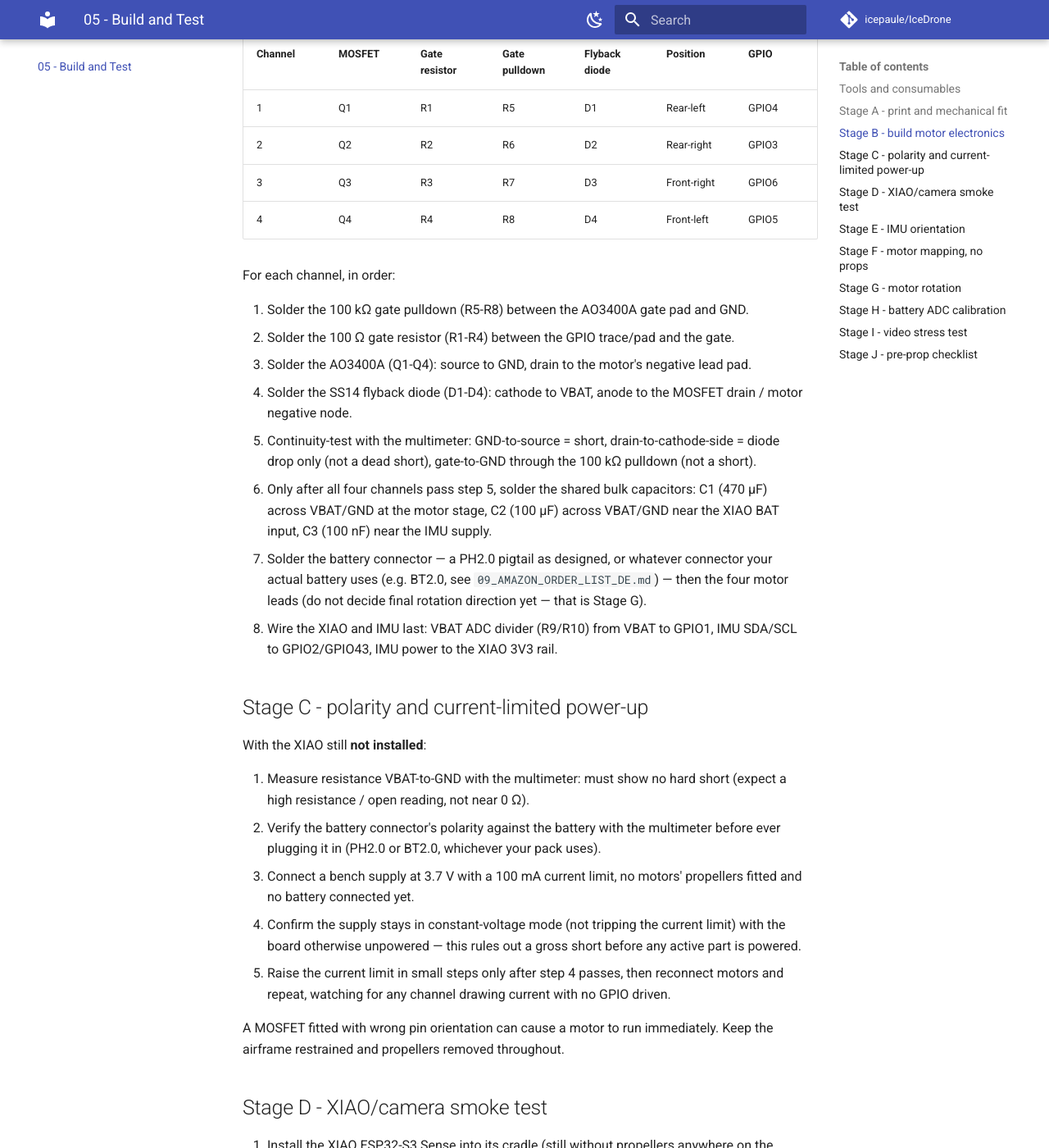
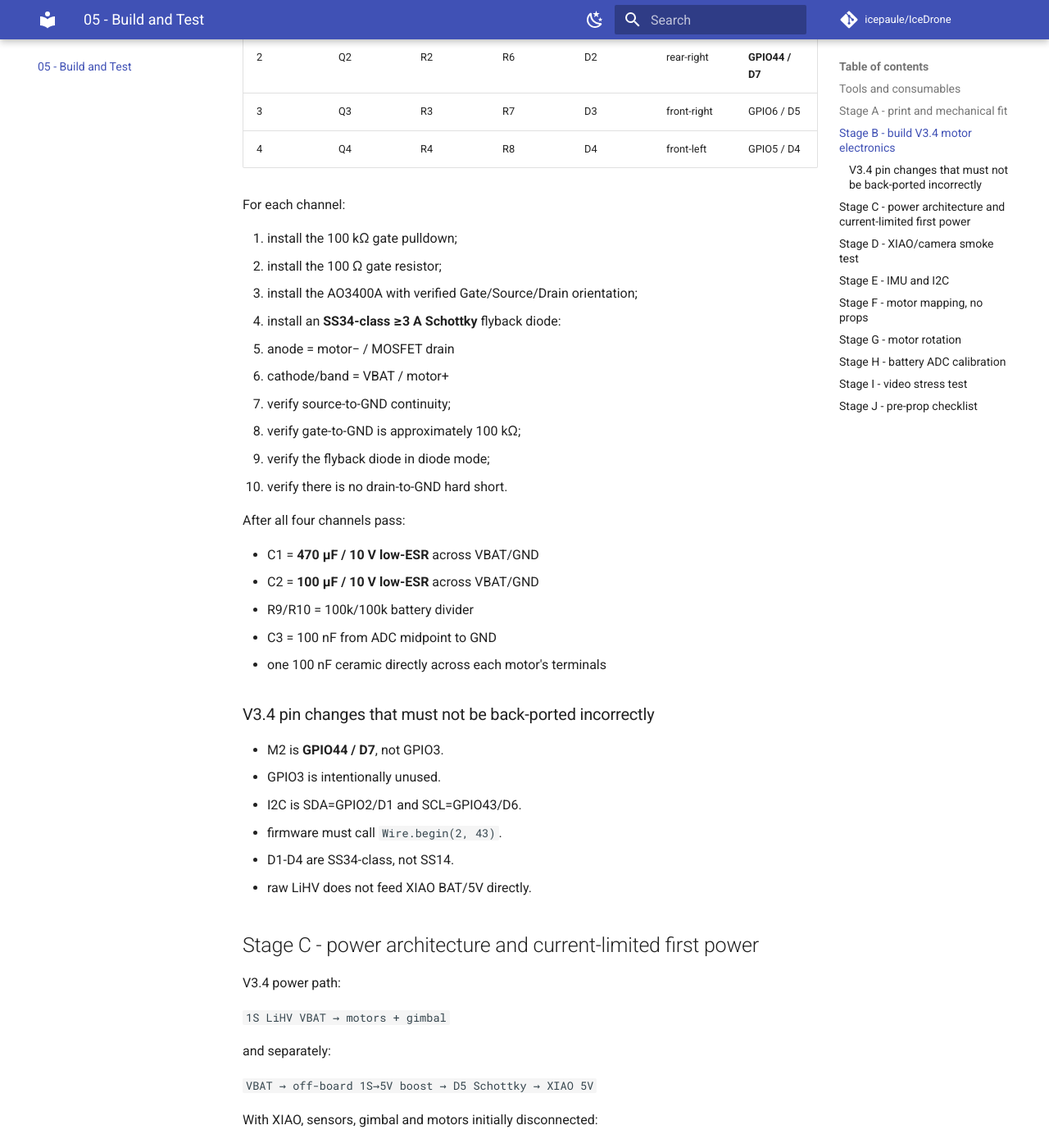
Before and after one commit to icepaule/IceDrone, an MkDocs documentation site: the page built from docs/05_BUILD_AND_TEST.md, in a window 1280 px wide and 1400 px high, scrolled down 2774 px. Shown: the whole window at 82% size. Built offline with MkDocs 1.6.1 and Material for MkDocs 9.7.7, drawn with Linux system fonts in a browser that asks for light colours; comment, search, counter and statistics services are not loaded; some of the changed text lies outside the part shown.

Commit message:
docs: update build and test flow for V3.4

````diff
--- a/docs/05_BUILD_AND_TEST.md
+++ b/docs/05_BUILD_AND_TEST.md
@@ -2,11 +2,15 @@
 
 # 05 - Build and Test
 
-Step-by-step assembly and bring-up, from printed parts to a prop-off validated airframe. Follow the stages in order — each one gates the next.
+Step-by-step assembly and bring-up for IceDrone V3.4. Follow the stages in order; each stage gates the next.
+
+For the 70×30 mm perfboard prototype, use the detailed hole-by-hole guide:
+
+**[10 - Perfboard V3.4 soldering and bring-up](10_PERFBOARD_V34_SOLDERING_DE.md)**
 
 ```mermaid
 flowchart TD
-    A["Stage A: print & mechanical fit"] --> B["Stage B: motor electronics"]
+    A["Stage A: print & mechanical fit"] --> B["Stage B: V3.4 motor electronics"]
     B --> C["Stage C: polarity & current-limited power-up"]
     C --> D["Stage D: XIAO/camera smoke test"]
     D --> E["Stage E: IMU orientation"]
@@ -20,140 +24,204 @@
 
 ## Tools and consumables
 
-- Soldering iron + fine tip, thin solder, flux
-- Multimeter (continuity + DC voltage)
-- Bench power supply with adjustable current limit (or a current-limited USB source as a fallback for Stage C)
-- Small Phillips/hex driver for M2 hardware
-- Wire strippers for 26-30 AWG
-- Isopropyl alcohol + brush/lint-free wipes (flux cleanup)
-- Heat-shrink tubing, small assortment
-- USB-C cable (data-capable, for XIAO flashing/serial)
-- 3D printer with PETG and TPU 95A loaded (see `docs/03_MECHANICAL.md` for slicer settings)
-- A permanent marker or wire labels
+- soldering iron + fine/chisel tip
+- thin electronics solder + flux
+- hot air optional for SMD work
+- multimeter with continuity, resistance, diode and DC-voltage modes
+- bench power supply with adjustable current limit strongly recommended
+- SOT-23 adapter boards or material for very short dead-bug wiring
+- 0.6–0.8 mm tinned copper wire for VBAT/GND rails
+- 28–30 AWG insulated wire for signals
+- 22–24 AWG or otherwise suitably rated wire for battery/motor current
+- isopropyl alcohol + brush/lint-free wipes
+- heat-shrink tubing
+- USB-C data cable
+- permanent marker / wire labels
 
 ## Stage A - print and mechanical fit
 
-1. Slice and print `cad/stl/frame_v1.stl` in PETG (settings in `docs/03_MECHANICAL.md`). If your printer is not dimensionally calibrated, first print a small motor-cup test coupon (see "Tolerance checks" in `docs/03_MECHANICAL.md`) rather than committing to the full frame.
-2. Slice and print `cad/stl/camera_cradle_15deg.stl` in TPU 95A and `cad/stl/battery_cradle_650.stl` in PETG or TPU.
-3. Optionally print 4x `cad/stl/prop_guard_corner.stl` if you plan low-energy indoor testing.
-4. Test-fit all four 8520 motors into the frame's motor cups, one at a time. The motor should press in firmly without cracking the cup. Do not glue yet.
-5. Verify each motor's shaft is 1.0 mm (per `docs/01_BOM.md` — 0.8 mm shafts will not take the specified propellers).
-6. Test-fit one propeller on one motor only, for bore fit, then remove it again. No propellers may remain fitted beyond this point until Stage J is complete.
-7. Fit the camera cradle and battery cradle onto the frame's M2 mounting pattern with M2 hardware, finger-tight. Do not permanently glue any part yet — you will still need access for wiring and the CG check in `docs/03_MECHANICAL.md`.
+1. Print the current Airframe V2 parts from `cad/airframe_v2/`.
+2. Test-fit all four 8520 motors before wiring.
+3. Verify each motor shaft is 1.0 mm.
+4. Test-fit one propeller for bore fit, then remove it again.
+5. Fit XIAO/camera and battery holders but keep the electronics accessible.
+6. Do not fit propellers again until Stage J is complete.
 
-## Stage B - build motor electronics
+## Stage B - build V3.4 motor electronics
 
-Work one motor channel at a time and continuity-test each channel against [`hardware/motor_stage_netlist.csv`](../hardware/motor_stage_netlist.csv) before moving to the next. The four channels are electrically identical; only the GPIO and physical position differ (cross-reference [`hardware/pinmap.csv`](../hardware/pinmap.csv)):
+Use [`hardware/motor_stage_netlist.csv`](../hardware/motor_stage_netlist.csv), [`hardware/pinmap.csv`](../hardware/pinmap.csv) and, for perfboard, [`hardware/perfboard_v34_netlist.csv`](../hardware/perfboard_v34_netlist.csv).
 
 | Channel | MOSFET | Gate resistor | Gate pulldown | Flyback diode | Position | GPIO |
 |---|---|---|---|---|---|---|
-| 1 | Q1 | R1 | R5 | D1 | Rear-left | GPIO4 |
-| 2 | Q2 | R2 | R6 | D2 | Rear-right | GPIO3 |
-| 3 | Q3 | R3 | R7 | D3 | Front-right | GPIO6 |
-| 4 | Q4 | R4 | R8 | D4 | Front-left | GPIO5 |
+| 1 | Q1 | R1 | R5 | D1 | rear-left | GPIO4 / D3 |
+| 2 | Q2 | R2 | R6 | D2 | rear-right | **GPIO44 / D7** |
+| 3 | Q3 | R3 | R7 | D3 | front-right | GPIO6 / D5 |
+| 4 | Q4 | R4 | R8 | D4 | front-left | GPIO5 / D4 |
 
-For each channel, in order:
+For each channel:
 
-1. Solder the 100 kΩ gate pulldown (R5-R8) between the AO3400A gate pad and GND.
-2. Solder the 100 Ω gate resistor (R1-R4) between the GPIO trace/pad and the gate.
-3. Solder the AO3400A (Q1-Q4): source to GND, drain to the motor's negative lead pad.
-4. Solder the SS14 flyback diode (D1-D4): cathode to VBAT, anode to the MOSFET drain / motor negative node.
-5. Continuity-test with the multimeter: GND-to-source = short, drain-to-cathode-side = diode drop only (not a dead short), gate-to-GND through the 100 kΩ pulldown (not a short).
-6. Only after all four channels pass step 5, solder the shared bulk capacitors: C1 (470 µF) across VBAT/GND at the motor stage, C2 (100 µF) across VBAT/GND near the XIAO BAT input, C3 (100 nF) near the IMU supply.
-7. Solder the battery connector — a PH2.0 pigtail as designed, or whatever connector your actual battery uses (e.g. BT2.0, see `09_AMAZON_ORDER_LIST_DE.md`) — then the four motor leads (do not decide final rotation direction yet — that is Stage G).
-8. Wire the XIAO and IMU last: VBAT ADC divider (R9/R10) from VBAT to GPIO1, IMU SDA/SCL to GPIO2/GPIO43, IMU power to the XIAO 3V3 rail.
+1. install the 100 kΩ gate pulldown;
+2. install the 100 Ω gate resistor;
+3. install the AO3400A with verified Gate/Source/Drain orientation;
+4. install an **SS34-class ≥3 A Schottky** flyback diode:
+   - anode = motor− / MOSFET drain
+   - cathode/band = VBAT / motor+
+5. verify source-to-GND continuity;
+6. verify gate-to-GND is approximately 100 kΩ;
+7. verify the flyback diode in diode mode;
+8. verify there is no drain-to-GND hard short.
 
-## Stage C - polarity and current-limited power-up
+After all four channels pass:
 
-With the XIAO still **not installed**:
+- C1 = **470 µF / 10 V low-ESR** across VBAT/GND
+- C2 = **100 µF / 10 V low-ESR** across VBAT/GND
+- R9/R10 = 100k/100k battery divider
+- C3 = 100 nF from ADC midpoint to GND
+- one 100 nF ceramic directly across each motor's terminals
 
-1. Measure resistance VBAT-to-GND with the multimeter: must show no hard short (expect a high resistance / open reading, not near 0 Ω).
-2. Verify the battery connector's polarity against the battery with the multimeter before ever plugging it in (PH2.0 or BT2.0, whichever your pack uses).
-3. Connect a bench supply at 3.7 V with a 100 mA current limit, no motors' propellers fitted and no battery connected yet.
-4. Confirm the supply stays in constant-voltage mode (not tripping the current limit) with the board otherwise unpowered — this rules out a gross short before any active part is powered.
-5. Raise the current limit in small steps only after step 4 passes, then reconnect motors and repeat, watching for any channel drawing current with no GPIO driven.
+### V3.4 pin changes that must not be back-ported incorrectly
 
-A MOSFET fitted with wrong pin orientation can cause a motor to run immediately. Keep the airframe restrained and propellers removed throughout.
+- M2 is **GPIO44 / D7**, not GPIO3.
+- GPIO3 is intentionally unused.
+- I2C is SDA=GPIO2/D1 and SCL=GPIO43/D6.
+- firmware must call `Wire.begin(2, 43)`.
+- D1-D4 are SS34-class, not SS14.
+- raw LiHV does not feed XIAO BAT/5V directly.
+
+## Stage C - power architecture and current-limited first power
+
+V3.4 power path:
+
+`1S LiHV VBAT → motors + gimbal`
+
+and separately:
+
+`VBAT → off-board 1S→5V boost → D5 Schottky → XIAO 5V`
+
+With XIAO, sensors, gimbal and motors initially disconnected:
+
+1. measure VBAT-to-GND: no hard short;
+2. verify battery polarity;
+3. verify D5 orientation;
+4. verify there is no direct VBAT→XIAO_5V continuity;
+5. if available, apply about 3.7 V from a bench supply with a low initial current limit (for example 100 mA);
+6. if the supply immediately current-limits, disconnect and troubleshoot;
+7. connect the boost module and measure its regulated output before connecting the XIAO;
+8. only then connect the XIAO 5V/GND path.
+
+Keep the airframe restrained and propellers removed.
 
 ## Stage D - XIAO/camera smoke test
 
-1. Install the XIAO ESP32-S3 Sense into its cradle (still without propellers anywhere on the airframe).
-2. Flash `firmware/bench_test/main.cpp` with PlatformIO (see `docs/04_FIRMWARE.md`) and power the board over USB only (battery disconnected).
-3. Open the serial monitor at 115200 baud and confirm:
-   - the startup banner and "PROPS MUST BE REMOVED" message appear;
-   - `Camera: OK` is printed;
-   - sending `c` repeatedly returns a plausible JPEG byte count each time without a reset;
-   - the camera ribbon and antenna remain physically secure while doing this.
-4. Disconnect USB, connect the battery, and repeat step 3 on battery power.
+1. With battery power disconnected, connect XIAO over USB.
+2. Flash `firmware/bench_test/main.cpp`.
+3. Open the serial monitor at 115200 baud.
+4. Confirm the startup banner appears.
+5. Confirm the camera initializes.
+6. Capture repeated JPEG frames and verify there are no resets.
+7. Only after USB testing passes, test the previously verified boosted 5-V supply.
 
-> Verified 2026-09-06 on a physical XIAO ESP32-S3 Sense over USB power (battery/motors/IMU not yet installed): step 3 passed after two firmware fixes documented in `firmware/bench_test/`. See [08 - Troubleshooting](08_TROUBLESHOOTING.md#camera-initializes-but-every-captured-frame-is-null) if `c` returns a frame count once and then NULL/resets.
+The bench-test firmware uses the V3.4 motor map `{GPIO4, GPIO44, GPIO6, GPIO5}`.
 
-For an optional pre-Open32Drone check, `firmware/camera_wifi_test/` streams the camera live over your existing Wi-Fi LAN (STA mode, not the drone's own AP) so you can view it from a browser before wiring the flight firmware's video path. It is diagnostic-only and is never flashed for actual flight.
+## Stage E - IMU and I2C
 
-## Stage E - IMU orientation
+The GY-91 must be mounted rigidly.
 
-The IMU must be mounted rigidly and flat before this stage.
+V3.4 I2C:
 
-1. With the frame stationary on a level surface, send `i` repeatedly in the bench-test serial monitor and confirm gyro values settle near zero.
-2. Confirm the reported acceleration magnitude is close to 1 g while stationary.
-3. Tilt the frame roll-right and confirm the roll axis sign matches what your firmware/mixer expects; repeat nose-down for pitch.
-4. If a sign is wrong, fix it in software orientation/axis remap or physically re-seat the IMU — never compensate an axis sign error by swapping motor channels later.
+- SDA = GPIO2 / D1
+- SCL = GPIO43 / D6
+
+The firmware must explicitly call:
+
+```cpp
+Wire.begin(2, 43);
+```
+
+Check:
+
+1. stationary gyro settles close to zero after calibration;
+2. acceleration magnitude is near 1 g while stationary;
+3. roll and pitch signs match the expected frame orientation.
+
+Do not correct wrong IMU axis signs by swapping random motor channels.
 
 ## Stage F - motor mapping, no props
 
-Propellers remain off for this entire stage.
+Propellers remain removed.
 
-1. In the bench-test serial monitor, send `0`, then `1`, `2`, `3` one at a time.
-2. For each command, physically identify which motor spins and confirm it matches the expected position from the Stage B table (0=rear-left/GPIO4, 1=rear-right/GPIO3, 2=front-right/GPIO6, 3=front-left/GPIO5 per `firmware/bench_test/main.cpp`'s `MOTOR_PINS` array and `hardware/pinmap.csv`).
-3. Label each motor wire pair with its channel number if there is any ambiguity.
-4. If a motor does not spin, recheck that channel's continuity from Stage B before applying more current.
+The bench-test command mapping is:
+
+| command | motor | GPIO |
+|---:|---|---|
+| 0 | rear-left | GPIO4 |
+| 1 | rear-right | **GPIO44** |
+| 2 | front-right | GPIO6 |
+| 3 | front-left | GPIO5 |
+
+Pulse one motor at a time at low duty. If a different physical motor spins, correct the wiring/mapping before continuing.
+
+If a motor runs as soon as power is applied, disconnect power immediately and inspect:
+
+- AO3400A Gate/Source/Drain orientation
+- gate-to-drain solder bridges
+- missing/bad 100 kΩ gate pulldown
+- wrong signal connection
 
 ## Stage G - motor rotation
 
-1. For each motor, note its current spin direction from Stage F.
-2. Determine the Quad-X rotation pattern required by the Open32Drone mixer you are running (see `docs/04_FIRMWARE.md`).
-3. For any motor spinning the wrong way, swap its two motor leads (brushed motors reverse direction this way) — do not attempt to fix rotation in software for this build.
-4. Re-run Stage F's per-channel pulse test after any lead swap to confirm the mapping is still correct.
-5. Do not infer direction from wire insulation color; vendors are inconsistent — always verify by observation.
+1. identify each motor's rotation with very short low-duty pulses;
+2. compare against the Quad-X pattern required by the flight firmware;
+3. reverse a brushed motor by swapping its two motor leads;
+4. repeat the channel test after every swap.
+
+Do not use wire colour alone to infer direction.
 
 ## Stage H - battery ADC calibration
 
-1. Connect a partly charged battery and measure the actual VBAT at the connector with the multimeter.
-2. Read the firmware's reported battery voltage (via bench-test serial output or Open32Drone telemetry) at the same moment.
-3. Compute the correction factor: `actual_VBAT / reported_VBAT`.
-4. Repeat at a second, clearly different charge level (e.g. near 4.1 V and again near 3.6 V).
-5. Fit a scale/offset from the two data points rather than trusting a single-point calibration.
-6. Store the resulting scale/offset in your firmware configuration (`docs/02_ELECTRICAL.md` gives the nominal `VBAT = V_ADC * 2.0` starting point).
+Nominal divider:
+
+`V_ADC = VBAT / 2`
+
+1. measure actual VBAT with a multimeter;
+2. read the ADC-derived battery voltage;
+3. repeat at two clearly different battery voltages;
+4. calculate scale/offset calibration;
+5. store the correction in firmware.
+
+C3 = 100 nF at the divider midpoint is intended to reduce motor-noise contamination.
 
 ## Stage I - video stress test
 
 Still without propellers:
 
-1. Power the airframe from battery.
-2. Start MAVLink telemetry (UDP 14550) with a single GCS/phone client.
-3. Start the MJPEG viewer against the stream URL from `docs/04_FIRMWARE.md`.
-4. Let it run for 10 minutes continuously, watching for: unexpected resets, rising XIAO temperature, dropped video frames, Wi-Fi disconnects, and flight-loop timing degradation.
-5. While it runs, gently move and rotate the frame by hand and confirm the IMU output (via telemetry) keeps responding smoothly.
-6. If the XIAO becomes excessively hot or resets under load, reduce camera frame rate/JPEG quality and improve cradle airflow before proceeding — do not compensate by touching flight-control rates.
+1. power from the normal battery/boost architecture;
+2. start telemetry/video;
+3. let the system run for at least 10 minutes;
+4. watch for resets, Wi-Fi loss, camera failures and excessive XIAO temperature;
+5. gently move the frame and verify the IMU continues to respond.
 
 ## Stage J - pre-prop checklist
 
-All of the following must be true before any propeller is installed:
+- [ ] V3.4 wiring used; no V3.2/V3.3 solder map mixed in
+- [ ] no VBAT/GND hard short
+- [ ] battery polarity verified
+- [ ] no raw LiHV connected directly to XIAO 5V/BAT
+- [ ] boost output verified before XIAO connection
+- [ ] D1-D4 are SS34-class and bands face VBAT
+- [ ] C1 = 470 µF / 10 V, C2 = 100 µF / 10 V, polarity correct
+- [ ] M2 uses GPIO44/D7, not GPIO3
+- [ ] I2C uses GPIO2/GPIO43 and `Wire.begin(2,43)`
+- [ ] all four motor channels map to the correct physical motors
+- [ ] motor directions match the selected mixer
+- [ ] camera passes the stress test
+- [ ] IMU orientation verified
+- [ ] battery ADC calibrated
+- [ ] failsafe/arming behaviour bench-tested
+- [ ] antenna and wiring cannot enter the propeller discs
+- [ ] no propeller is fitted until every item above passes
 
-- [ ] no VBAT/GND short (Stage C)
-- [ ] correct battery polarity confirmed with a multimeter (Stage C)
-- [ ] camera stable for the full 10-minute test on battery power (Stage I)
-- [ ] IMU axes verified correct (Stage E)
-- [ ] all four motor channels spin the correct physical motor for their command (Stage F)
-- [ ] rotation directions match the mixer's expected Quad-X pattern (Stage G)
-- [ ] arming/disarming works as expected in the flight firmware
-- [ ] loss-of-control failsafe tested on the bench (radio/Wi-Fi link loss triggers the expected behavior)
-- [ ] battery voltage reading is plausible after ADC calibration (Stage H)
-- [ ] frame has no visible cracks, especially at the arm/motor-cup junctions
-- [ ] motor cups retain all four motors firmly, no play
-- [ ] antenna secured and routed away from the propeller discs
-
-Only once every box is checked, fit the propellers per the CW/CCW pattern from Stage G and continue to `docs/06_FIRST_FLIGHT.md`.
+Only then continue to [06 - First Flight](06_FIRST_FLIGHT.md).
 
 ---
 [← 04 - Firmware](04_FIRMWARE.md) | [Docs index](README.md) | Next: [06 - First Flight →](06_FIRST_FLIGHT.md)
````
